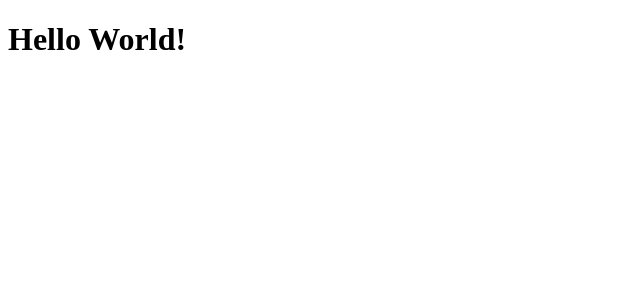
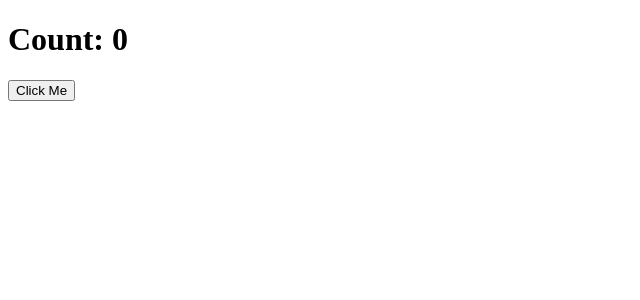
Before and after one commit to BOSSZEUS/secondreact, a React (Create React App) app: page / in a window 1280 px wide. Shown: the top 300 px of the page, without its empty margins (0-640 px from the left). Built offline with nearby package versions, Linux system fonts and the light colour scheme.

Commit message:
click counter

```diff
--- a/src/App.js
+++ b/src/App.js
@@ -1,12 +1,23 @@
-import React from 'react'
-import Heading from './components/Heading'
+import React, { Component } from 'react'
 
-const App = () => {
-  return (
-    <div>
-      <Heading />
-    </div>
-  )
+class App extends Component {
+
+  state = {
+    count: 0
+  }
+
+  handleIncrementCount = () => {
+    this.setState({ count: this.state.count + 1 })
+  }
+
+  render () {
+    return (
+      <div>
+        <h1>Count: {this.state.count}</h1>
+        <button onClick={this.handleIncrementCount}>Click Me</button>
+      </div>
+    )
+  }
 }
 
 export default App
--- a/src/components/Heading/Heading.js
+++ /dev/null
@@ -1,9 +0,0 @@
-import React from 'react'
-
-const Heading = () => {
-  return (
-    <h1>Hello World!</h1>
-  )
-}
-
-export default Heading
--- a/src/components/Heading/index.js
+++ /dev/null
@@ -1 +0,0 @@
-export { default } from './Heading.js'
```
